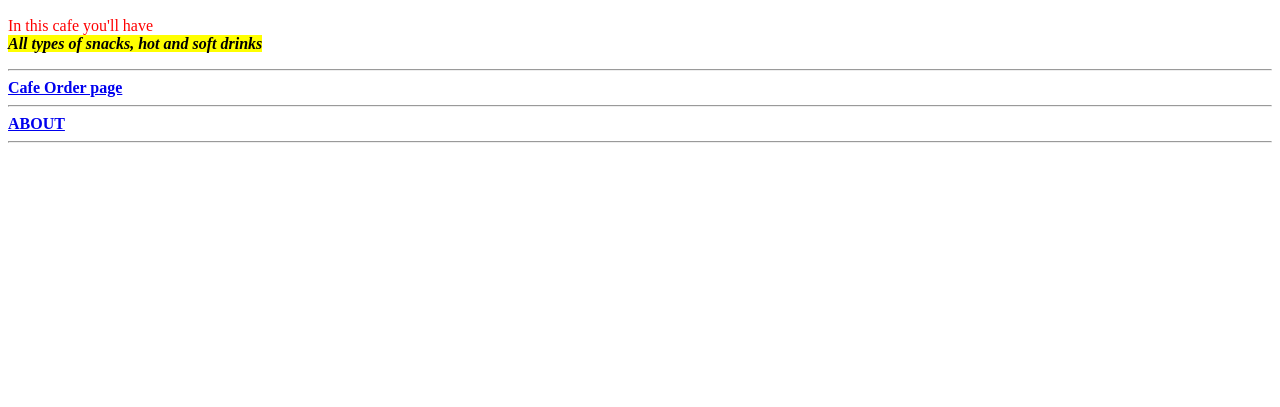
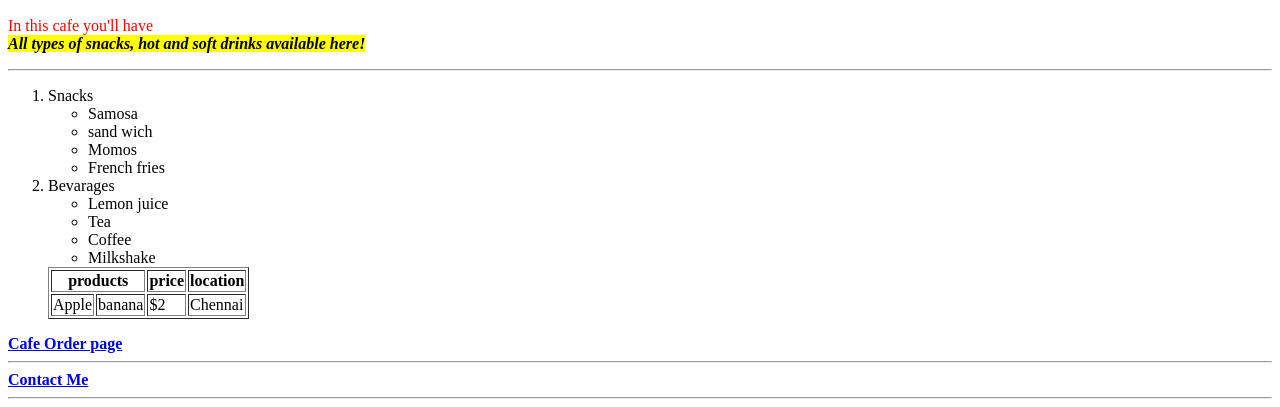
Before and after one commit to yaserrock7896/Assignment-num-2, a plain HTML site: page Day 1/Task1.html in a window 1280 px wide. Shown: the part 393-800 px from the top of the page. Drawn offline with Linux system fonts and the light colour scheme.

Commit message:
Update Task1.html

```diff
--- a/Day 1/Task1.html
+++ b/Day 1/Task1.html
@@ -10,11 +10,33 @@
    <hr>
    <img src="cafe.jpg" alt="cafe" width="300" height="300">
 
-    <p style="color: red;"> In this cafe you'll have <br> <Mark> <em> <strong> All types of snacks, hot and soft drinks  </strong> </em> </Mark> </p>
+    <p style="color: red;"> In this cafe you'll have <br> <Mark> <em> <strong> All types of snacks, hot and soft drinks available here!  </strong> </em> </Mark> </p>
 <hr>
+<ol>
+    <li> Snacks</li>
+    <ul>
+        <li> Samosa</li>
+        <li> sand wich</li>
+        <li> Momos</li>
+        <li> French fries</li>
+    </ul>
+    <li> Bevarages</li>
+    <ul>
+        <li> Lemon juice</li>
+        <li> Tea</li>
+        <li> Coffee</li>
+        <li> Milkshake</li>
+
+    </ul>
+
+    <table border="1">
+        <tr> <th colspan="2">products</th> <th>price</th> <th> location</th></tr>
+        <tr> <td>Apple</td><td>banana</td> <td>$2</td> <td> Chennai </td></tr>
+    </table>
+</ol>
    <a href="https://www.zomato.com/chennai/lychee-cafe-triplicane" target="_blank"> <b> Cafe Order page </b> </a>
    <hr>
-   <a href="./contact.html"><b>ABOUT</b> </a>
+   <a href="./contact.html"><b>Contact Me</b> </a>
    <hr>
 </body>
 </html>
```
